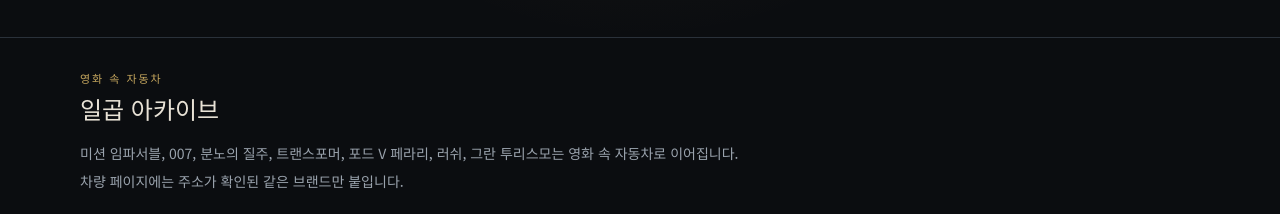
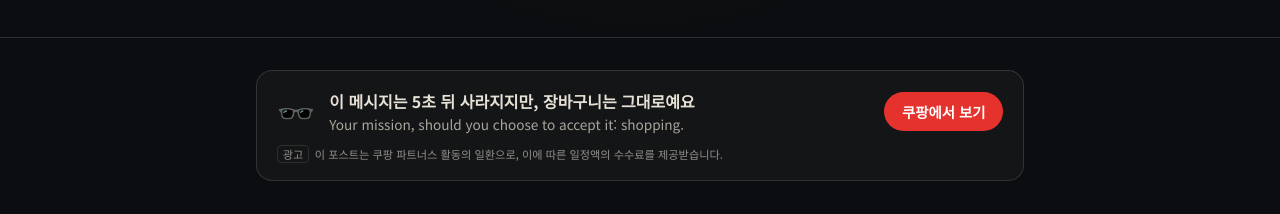
Before and after one commit to eomjinseong-art/mi-archive, a Next.js app: page / in a window 1280 px wide. Shown: the part 493-707 px from the top of the page. Built offline with nearby package versions, Linux system fonts and the light colour scheme; no server answers.

Commit message:
Add in-content Coupang Partners card on hub, detail and quiz result pages (#9)
Co-authored-by: eomjinseong-art <eomjinseong-art@users.noreply.github.com>

```diff
--- a/app/cars/[slug]/page.tsx
+++ b/app/cars/[slug]/page.tsx
@@ -13,6 +13,7 @@
 import { carImages } from "@/data/licensedImages";
 import { absoluteUrl, carDocumentTitle, pageSeo } from "@/lib/seo";
 import { MI_CAR_CTA_LABEL } from "@/lib/site";
+import { CoupangCard } from "@/components/CoupangCard";
 
 export function generateStaticParams() {
   return Object.keys(carDetails).map((slug) => ({ slug }));
@@ -271,6 +272,7 @@
       </p>
 
       <Sources sources={detail.sources} footnotes={detail.footnotes} />
+      <CoupangCard />
     </article>
   );
 }
--- a/app/directors/[slug]/page.tsx
+++ b/app/directors/[slug]/page.tsx
@@ -11,6 +11,7 @@
 import { portraitOrAtmosphere } from "@/data/licensedImages";
 import { pageSeo } from "@/lib/seo";
 import { Breadcrumbs } from "@/components/Breadcrumbs";
+import { CoupangCard } from "@/components/CoupangCard";
 
 export function generateStaticParams() {
   return directors.map((d) => ({ slug: d.slug }));
@@ -137,6 +138,7 @@
       </p>
 
       <Sources sources={detail.sources} footnotes={detail.footnotes} />
+      <CoupangCard />
     </article>
   );
 }
--- a/app/gadgets/[slug]/page.tsx
+++ b/app/gadgets/[slug]/page.tsx
@@ -9,6 +9,7 @@
 import { gadgetDetails, getGadget } from "@/data/gadgets";
 import { gadgetImages, imageOrDefault } from "@/data/licensedImages";
 import { pageSeo } from "@/lib/seo";
+import { CoupangCard } from "@/components/CoupangCard";
 
 export function generateStaticParams() {
   return Object.keys(gadgetDetails).map((slug) => ({ slug }));
@@ -146,6 +147,7 @@
       </div>
 
       <Sources sources={detail.sources} footnotes={detail.footnotes} />
+      <CoupangCard />
     </article>
   );
 }
--- a/app/guide/[slug]/page.tsx
+++ b/app/guide/[slug]/page.tsx
@@ -4,6 +4,7 @@
 import { Breadcrumbs } from "@/components/Breadcrumbs";
 import { guides } from "@/data/guides";
 import { pageSeo } from "@/lib/seo";
+import { CoupangCard } from "@/components/CoupangCard";
 
 export function generateStaticParams() {
   return guides.map((g) => ({ slug: g.slug }));
@@ -74,6 +75,7 @@
           </li>
         ))}
       </ol>
+      <CoupangCard />
     </article>
   );
 }
--- a/app/issues/[slug]/page.tsx
+++ b/app/issues/[slug]/page.tsx
@@ -6,6 +6,7 @@
 import { Sources } from "@/components/Sources";
 import { getIssue, issues } from "@/data/issues";
 import { pageSeo } from "@/lib/seo";
+import { CoupangCard } from "@/components/CoupangCard";
 
 export function generateStaticParams() {
   return issues.map((issue) => ({ slug: issue.slug }));
@@ -93,6 +94,7 @@
         </div>
       </section>
       <Sources sources={issue.sources} />
+      <CoupangCard />
     </article>
   );
 }
--- a/app/page.tsx
+++ b/app/page.tsx
@@ -33,6 +33,7 @@
 import { JsonLd } from "@/components/JsonLd";
 import { SITE_NAME } from "@/lib/site";
 import { pageSeo, websiteJsonLd } from "@/lib/seo";
+import { CoupangCard } from "@/components/CoupangCard";
 
 const homeDescription =
   "1996년 《미션 임파서블》부터 2025년 《파이널 레코닝》까지. 극장판 8편과 요원, 악당, 미션 임파서블 차, 가젯, 감독, 스턴트를 모은 비공식 팬 아카이브입니다.";
@@ -98,6 +99,7 @@
         </div>
       </section>
 
+      <CoupangCard />
       <ArchiveNetworkSection />
 
       <section className="border-b border-line bg-card/40">
--- /dev/null
+++ b/components/CoupangCard.tsx
@@ -0,0 +1,63 @@
+const COUPANG_CARD_URL = "https://link.coupang.com/a/hsdzLh1vB6";
+
+const COPY = {
+  icon: "🕶️",
+  ko: "이 메시지는 5초 뒤 사라지지만, 장바구니는 그대로예요",
+  en: "Your mission, should you choose to accept it: shopping.",
+};
+
+/**
+ * 본문 중간용 쿠팡 파트너스 카드 (광고). 팝업·고정 오버레이 없이 본문 흐름 안에만 놓입니다.
+ * 한 페이지에 1~2개까지만 사용하세요 (하단 배너 별도).
+ */
+export function CoupangCard({ className = "" }: { className?: string }) {
+  return (
+    <aside
+      aria-label="광고"
+      data-coupang-card=""
+      className={className}
+      style={{
+        margin: "2rem auto",
+        maxWidth: "48rem",
+        borderRadius: "1rem",
+        border: "1px solid rgba(128,128,128,0.28)",
+        background: "rgba(128,128,128,0.07)",
+        padding: "1.1rem 1.25rem",
+        color: "inherit",
+      }}
+    >
+      <div style={{ display: "flex", alignItems: "center", gap: "0.9rem", flexWrap: "wrap" }}>
+        <span aria-hidden="true" style={{ fontSize: "1.9rem", lineHeight: 1 }}>
+          {COPY.icon}
+        </span>
+        <div style={{ flex: "1 1 14rem", minWidth: 0 }}>
+          <p style={{ margin: 0, fontWeight: 600, lineHeight: 1.5 }}>{COPY.ko}</p>
+          <p style={{ margin: "0.15rem 0 0", fontSize: "0.85rem", opacity: 0.7, lineHeight: 1.4 }}>{COPY.en}</p>
+        </div>
+        <a
+          href={COUPANG_CARD_URL}
+          target="_blank"
+          rel="sponsored noopener"
+          style={{
+            flexShrink: 0,
+            display: "inline-block",
+            borderRadius: "999px",
+            background: "#e5322d",
+            color: "#fff",
+            padding: "0.55rem 1.1rem",
+            fontSize: "0.9rem",
+            fontWeight: 600,
+            textDecoration: "none",
+            whiteSpace: "nowrap",
+          }}
+        >
+          쿠팡에서 보기
+        </a>
+      </div>
+      <p style={{ margin: "0.75rem 0 0", fontSize: "0.7rem", opacity: 0.6, lineHeight: 1.5 }}>
+        <span style={{ marginRight: "0.35rem", border: "1px solid rgba(128,128,128,0.4)", borderRadius: "4px", padding: "0 0.3rem" }}>광고</span>
+        이 포스트는 쿠팡 파트너스 활동의 일환으로, 이에 따른 일정액의 수수료를 제공받습니다.
+      </p>
+    </aside>
+  );
+}
```
